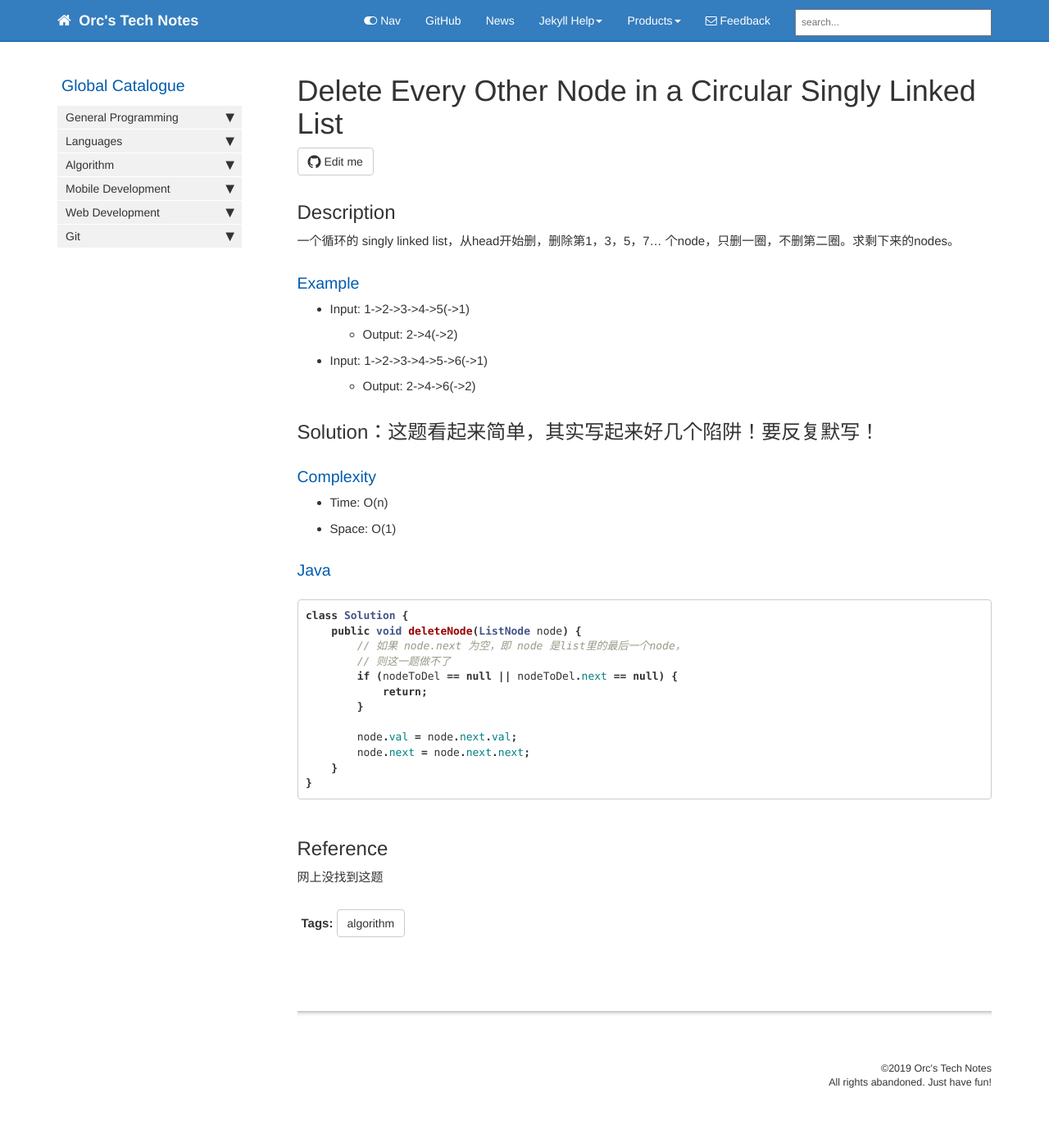
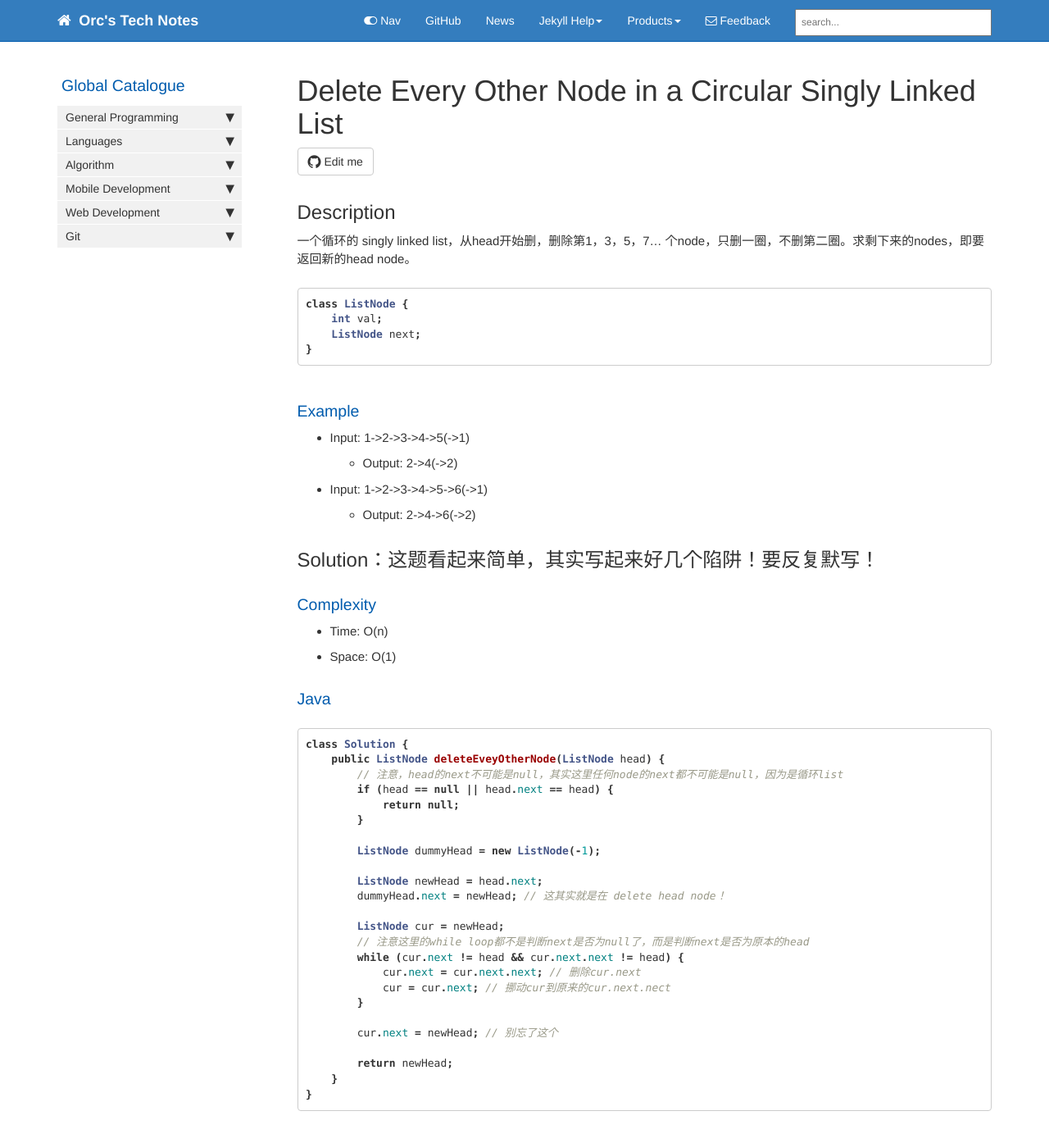
Before and after one commit to HungryOrc/hungryorc.github.io, a Jekyll site: the page built from pages/algorithm/algorithm_delete_every_other_node_in_circular_list.md, in a window 1280 px wide and 1400 px high. Shown: the top 1394 px of the window at 82% size. Built offline with Jekyll 4.4.1, drawn with Linux system fonts in a browser that asks for light colours; nearby versions of some CDN libraries; comment, search, counter and statistics services are not loaded.

Commit message:
Update algorithm_delete_every_other_node_in_circular_list.md

````diff
--- a/pages/algorithm/algorithm_delete_every_other_node_in_circular_list.md
+++ b/pages/algorithm/algorithm_delete_every_other_node_in_circular_list.md
@@ -10,7 +10,13 @@ toc: false
 ---
 
 ## Description
-一个循环的 singly linked list，从head开始删，删除第1，3，5，7... 个node，只删一圈，不删第二圈。求剩下来的nodes。
+一个循环的 singly linked list，从head开始删，删除第1，3，5，7... 个node，只删一圈，不删第二圈。求剩下来的nodes，即要返回新的head node。
+```java
+class ListNode {
+    int val;
+    ListNode next;
+}
+```
 
 ### Example
 * Input: 1->2->3->4->5(->1)
@@ -27,15 +33,27 @@ toc: false
 ### Java
 ```java
 class Solution {
-    public void deleteNode(ListNode node) {
-        // 如果 node.next 为空，即 node 是list里的最后一个node，
-        // 则这一题做不了
-        if (nodeToDel == null || nodeToDel.next == null) {
-            return;
+    public ListNode deleteEveyOtherNode(ListNode head) {
+        // 注意，head的next不可能是null，其实这里任何node的next都不可能是null，因为是循环list
+        if (head == null || head.next == head) {
+            return null;
         }
 
-        node.val = node.next.val;
-        node.next = node.next.next;
+        ListNode dummyHead = new ListNode(-1);
+
+        ListNode newHead = head.next;
+        dummyHead.next = newHead; // 这其实就是在 delete head node！
+
+        ListNode cur = newHead;
+        // 注意这里的while loop都不是判断next是否为null了，而是判断next是否为原本的head
+        while (cur.next != head && cur.next.next != head) {
+            cur.next = cur.next.next; // 删除cur.next
+            cur = cur.next; // 挪动cur到原来的cur.next.nect
+        }
+
+        cur.next = newHead; // 别忘了这个
+
+        return newHead;
     }
 }
 ```
````
